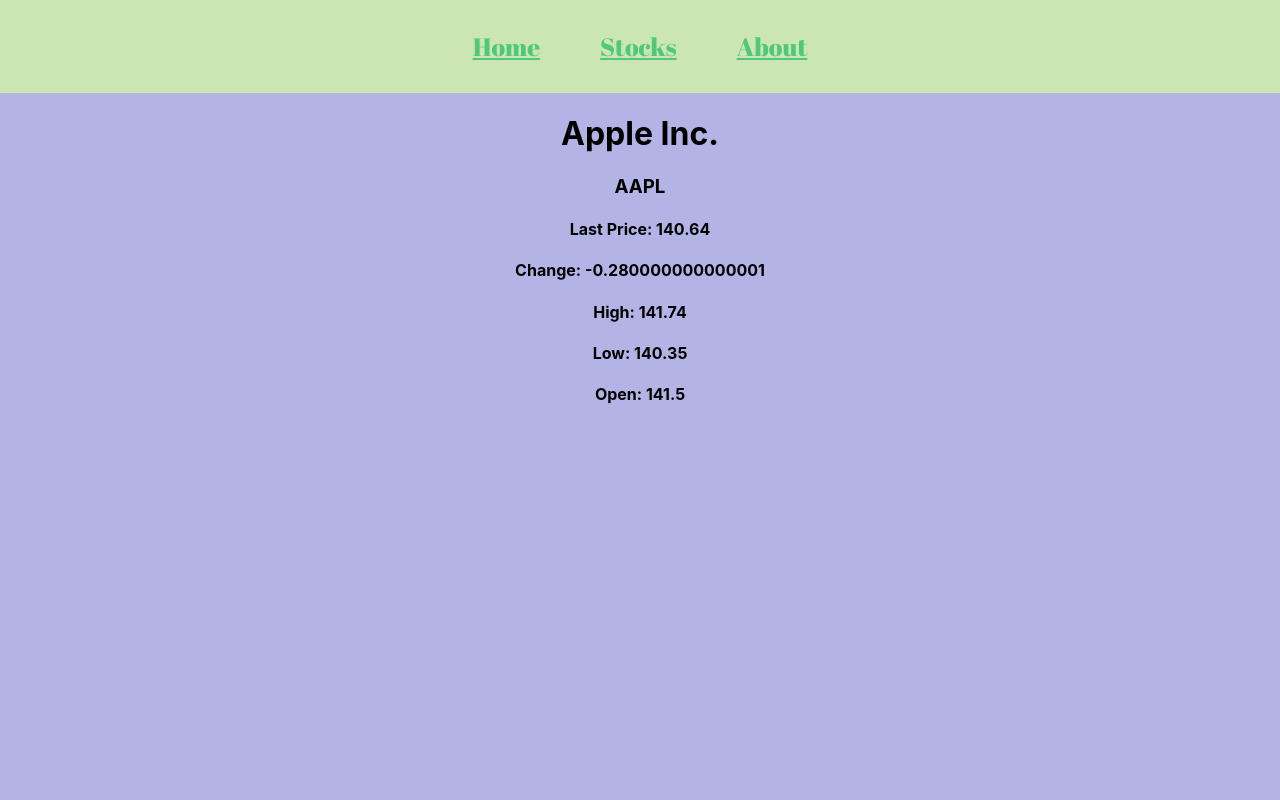
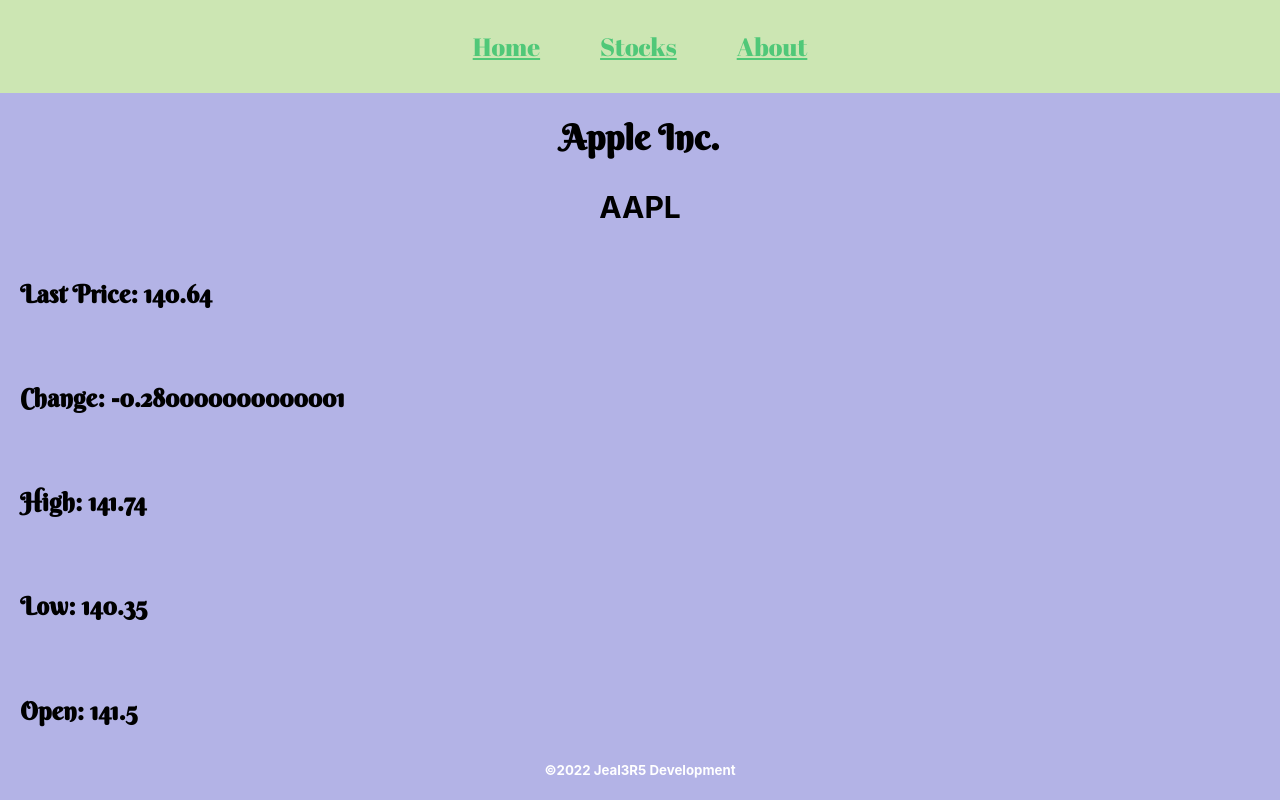
Before and after one commit to Jeal3R5/react-stocks-router, a React (Create React App) app: page /stocks/AAPL in a window 1280 px wide. Built offline with nearby package versions, Linux system fonts and the light colour scheme.

Commit message:
finish css to turn in

```diff
--- a/public/index.html
+++ b/public/index.html
@@ -9,6 +9,9 @@
       name="description"
       content="Web site created using create-react-app"
     />
+    <link rel="preconnect" href="https://fonts.googleapis.com">
+    <link rel="preconnect" href="https://fonts.gstatic.com" crossorigin>
+    <link href="https://fonts.googleapis.com/css2?family=Berkshire+Swash&display=swap" rel="stylesheet">
     <link rel="preconnect" href="https://fonts.googleapis.com">
     <link rel="preconnect" href="https://fonts.gstatic.com" crossorigin>
     <link href="https://fonts.googleapis.com/css2?family=Dancing+Script:wght@600&display=swap" rel="stylesheet">
--- a/src/App.css
+++ b/src/App.css
@@ -49,6 +49,8 @@
   text-align: center;
 
 
+
+
 }
 
 .nav a{
@@ -69,14 +71,28 @@
   text-align: left;
 }
 
-.singleStock h1 {
+.stocks{
+  font-family: 'Berkshire Swash', cursive;
+}
+
+
+
+
+.singleStock h1{
   text-align: center;
   font-size: 35px;
+  font-family: 'Berkshire Swash', cursive;
+
+}
+.singleStock h3{
+  font-size: 30px;
+  text-align: center;
 }
 
-.singleStock {
+.singleStock h4{
   text-align: left;
   padding: 20px;
+  font-family: 'Berkshire Swash', cursive;
   font-size: 25px;
 }
 
@@ -89,3 +105,11 @@
   font-family: 'Dancing Script', cursive;
   font-size: 35px;
 }
+
+.footer {
+  position: fixed;
+  left: 0;
+  bottom: 0;
+  right: 0;
+  color: white;
+}
--- a/src/App.js
+++ b/src/App.js
@@ -6,6 +6,7 @@
 import Home from "./pages/Home";
 import Nav from "./components/Nav";
 import Stock from "./pages/Stock";
+import Footer from "./components/Footer";
 
 function App() {
   //console.log(stocks);
@@ -18,6 +19,7 @@
         <Route path="/stocks" element={<Dashboard />} />
         <Route path="/stocks/:symbol" element={<Stock />} />
       </Routes>
+      <Footer />
     </div>
   );
 }
--- /dev/null
+++ b/src/components/Footer.js
@@ -0,0 +1,9 @@
+function Footer() {
+  return (
+    <div className="footer">
+      <h5>©2022 Jeal3R5 Development</h5>
+    </div>
+  );
+}
+
+export default Footer;
--- a/src/pages/Dashboard.js
+++ b/src/pages/Dashboard.js
@@ -7,7 +7,8 @@
       {stocks.map(({ name, symbol }) => (
         <Link key={symbol} to={`/stocks/${symbol}`}>
           <h2>
-            {name} ** {symbol} **
+            {name} ** {symbol} ** <br />
+            <br />
           </h2>
         </Link>
       ))}
--- a/src/pages/Stock.js
+++ b/src/pages/Stock.js
@@ -7,7 +7,7 @@
   const stock = stocks.find((stock) => stock.symbol === symbol);
 
   return (
-    <div>
+    <div className="singleStock">
       <h1>{stock.name}</h1>
       <h3>{stock.symbol}</h3>
       <h4>Last Price: {stock.lastPrice}</h4>
```
